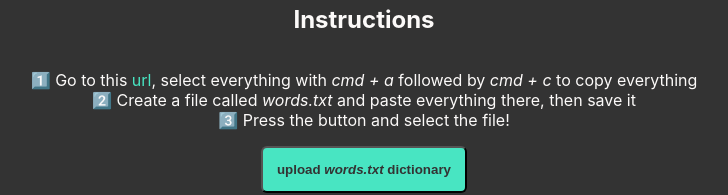
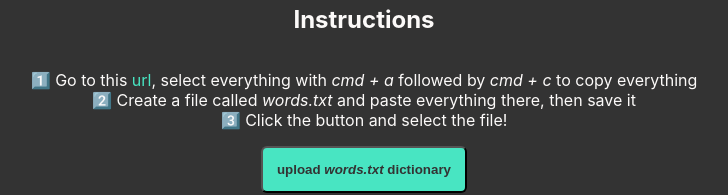
Before and after one commit to felixruano91/scrabble-solver, a React (Create React App) app: page / in a window 1280 px wide. Shown: the part 452-647 px from the top of the page, without its empty margins (276-1004 px from the left). Built offline with nearby package versions, Linux system fonts and the light colour scheme.

Commit message:
code: change press to click

```diff
--- a/src/App.tsx
+++ b/src/App.tsx
@@ -83,7 +83,7 @@ function App() {
             url
           </Hyperlink>, select everything with <i>cmd + a</i> followed by <i>cmd + c</i> to copy everything<br />
           2️⃣ Create a file called <i>words.txt</i> and paste everything there, then save it<br />
-          3️⃣ Press the button and select the file!
+          3️⃣ Click the button and select the file!
         </Description>
         <UploadButton disabled={!isDisabled} onClick={handleClickAddFile}>
           upload <i>words.txt</i> dictionary
```
